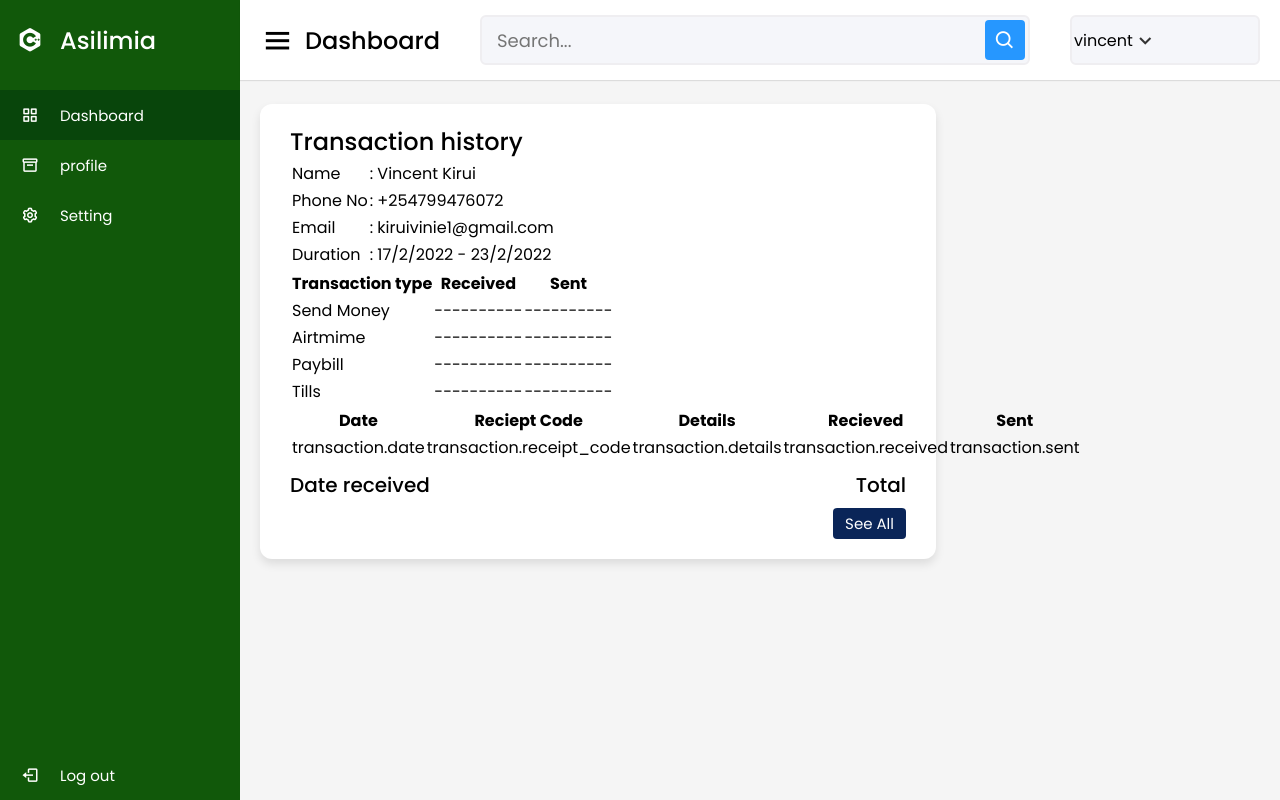
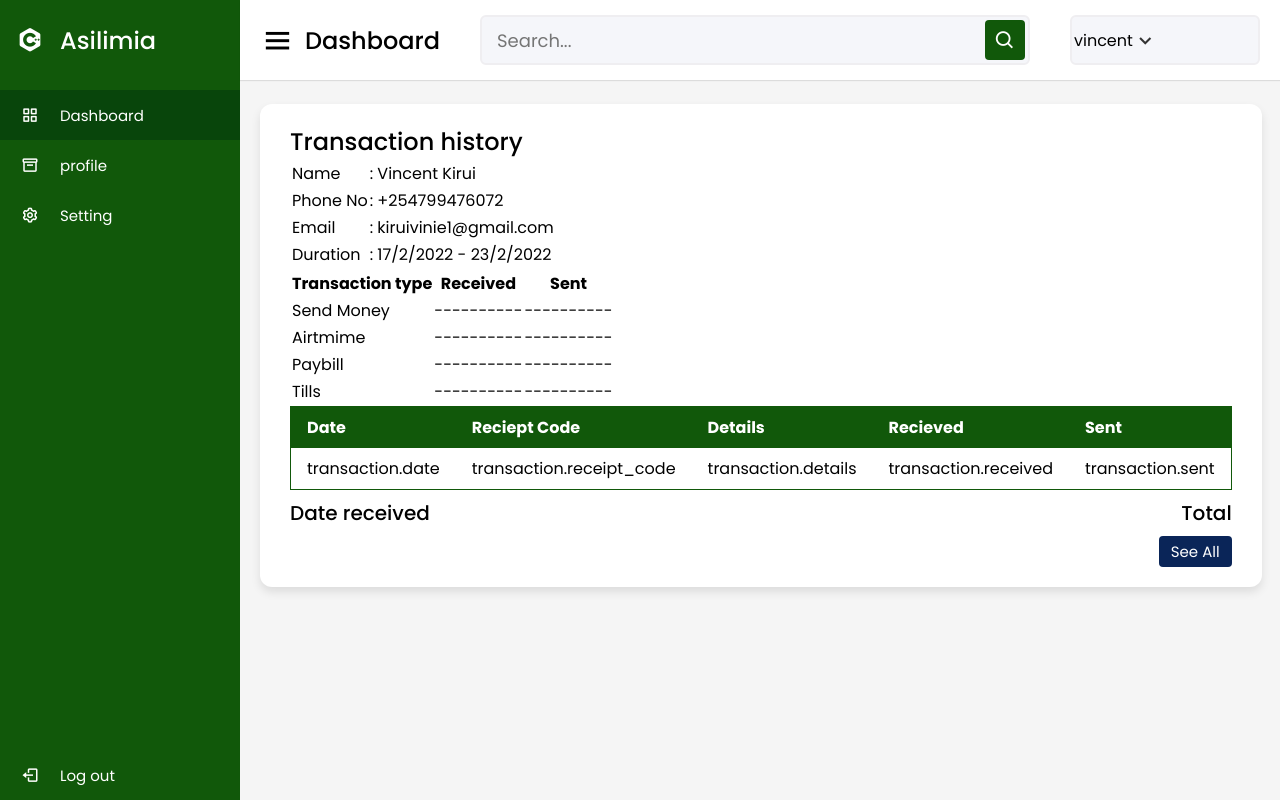
Before and after one commit to Kipngetich98/userportal, a plain HTML site: page index.html in a window 1280 px wide. Drawn offline with nearby package versions, Linux system fonts and the light colour scheme.

Commit message:
Update style.css

```diff
--- a/style.css
+++ b/style.css
@@ -135,7 +135,7 @@ nav .search-box .bx-search {
   position: absolute;
   height: 40px;
   width: 40px;
-  background: #2697ff;
+  background: #11580a;
   right: 5px;
   top: 50%;
   transform: translateY(-50%);
@@ -262,7 +262,7 @@ nav .profile-details i {
 
 /* left box */
 .home-content .sales-boxes .recent-sales {
-  width: 65%;
+  width: 100%;
   background: #fff;
   padding: 20px 30px;
   margin: 0 20px;
@@ -310,6 +310,26 @@ nav .profile-details i {
 }
 .sales-boxes .box .button a:hover {
   background: #0d3073;
+}
+
+.transaction-details-section table{
+  width: 100%;
+  border: 1px solid #11580a;
+  border-collapse: collapse;
+}
+
+.transaction-details-section table thead{
+  background-color: #11580a;
+  color: white;
+}
+
+.transaction-details-section table thead th{
+  text-align: left;
+  padding: 0.5rem 1rem;
+}
+
+.transaction-details-section table tbody td{
+  padding: 0.5rem 1rem;
 }
 
 /* Right box */
```
